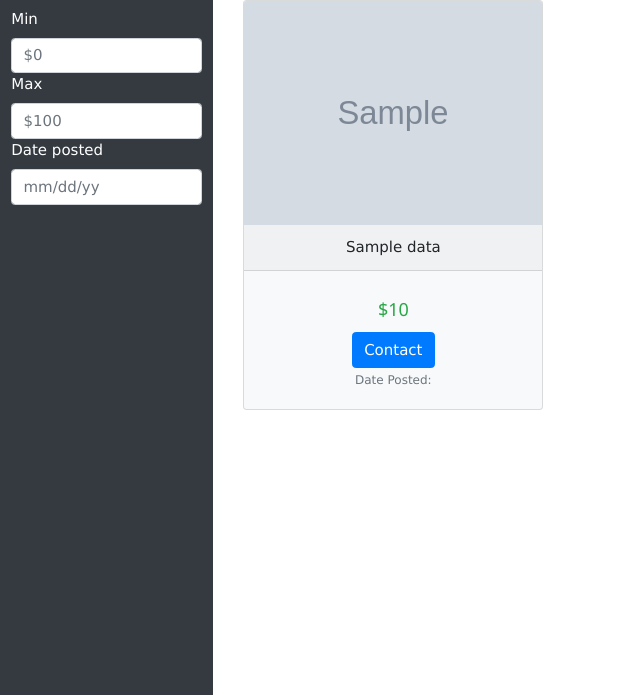
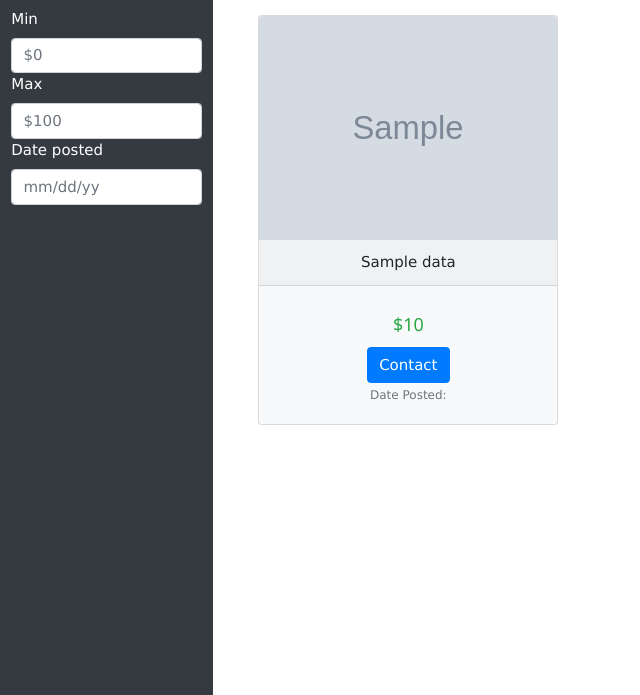
Before and after one commit to mathai1/CSC648-website, a Flask app: template application/templates/search.html in a window 1280 px wide. Shown: the part 105-800 px from the top of the page, without its empty margins (0-640 px from the left). Run offline with Flask 2, Linux system fonts and the light colour scheme; the template is opened without the code that fills it: most values are stand-ins (such as "Sample title", 1, 10 or a date in 2020); grey boxes marked "Sample" are stand-in pictures; some libraries are stand-ins or nearby versions.

Commit message:
spacing for cards in search

```diff
--- a/application/templates/search.html
+++ b/application/templates/search.html
@@ -35,7 +35,9 @@
           {%if data %}
           {% for d in data %}
 
-          <div class="col-xs-12 col-sm-6 col-md-4">
+          <div class="col-xs-12 col-sm-8 col-md-6 col-lg-4">
+            <!-- space between cards -->
+            <div class="p-3 boder">
             <!-- individual card start-->
             <div class="card bg-light text-center" style="width: 20rem;">
               <img class="card-img-top" src={{url_for('static', filename=d["image"] ) }} alt="Card image cap">
@@ -47,6 +49,8 @@
               </div>
             </div>
             <!-- individual card end-->
+            </div>
+            <!-- card space end-->
           </div>
 
 
```
